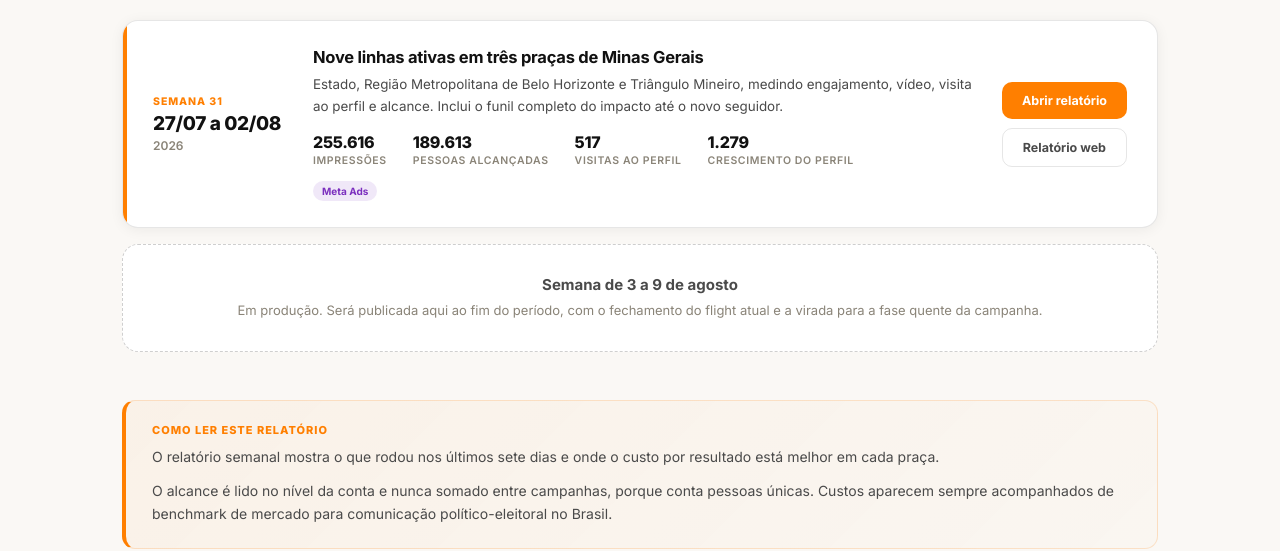
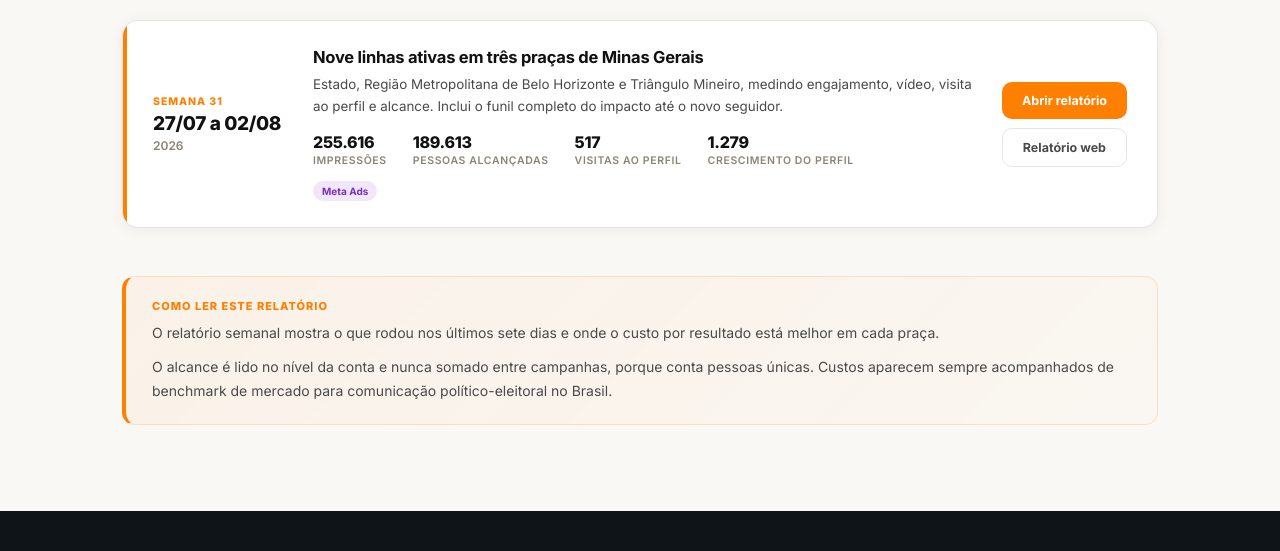
Before and after one commit to brunaodantas/algoritmica-relatorios, a plain HTML site: page kalil/index.html in a window 1280 px wide. Shown: the part 714-1265 px from the top of the page. Drawn offline with Linux system fonts and the light colour scheme.

Commit message:
Remove placeholder de próxima semana da central
Tira o bloco "Semana de 3 a 9 de agosto · Em produção" da central de
relatórios do Kalil, para não criar expectativa de algo que ainda não existe.

Co-Authored-By: Claude Opus 5 (1M context) <noreply@anthropic.com>

```diff
--- a/kalil/index.html
+++ b/kalil/index.html
@@ -172,11 +172,6 @@ footer p{color:rgba(255,255,255,.48);font-size:12px;margin-top:14px;line-height:
           </div>
         </a>
 
-        <div class="soon">
-          <h3>Semana de 3 a 9 de agosto</h3>
-          <p>Em produção. Será publicada aqui ao fim do período, com o fechamento do flight atual e a virada para a fase quente da campanha.</p>
-        </div>
-
       </div>
     </div>
 
```
